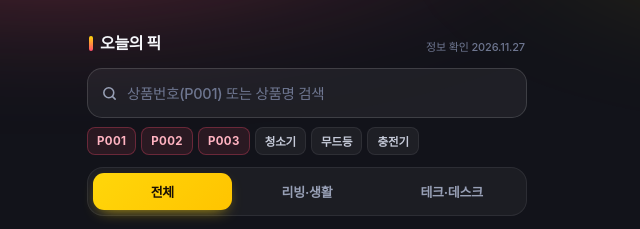
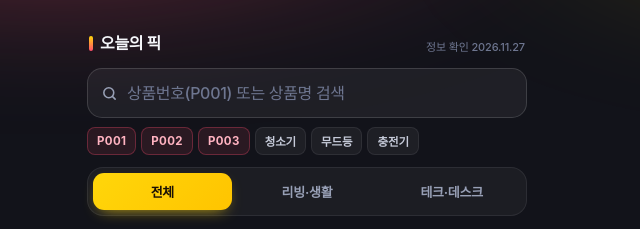
Before and after one commit to picklog-kr/picklog-kr.github.io, a plain HTML site: page index.html in a window 1280 px wide. Shown: the part 281-510 px from the top of the page, 333-973 px from the left. Drawn offline with Linux system fonts and the light colour scheme; a web font is replaced by a local one.

Commit message:
검색창 입력 글자 16px로 조정 (iOS 자동 확대 방지)

```diff
--- a/index.html
+++ b/index.html
@@ -308,7 +308,7 @@ var PICKLOG_LINKS = {
     outline:none;
     color:var(--text);
     font-family:inherit;
-    font-size:14.5px;
+    font-size:16px;
     font-weight:600;
     letter-spacing:-0.02em;
   }
```
